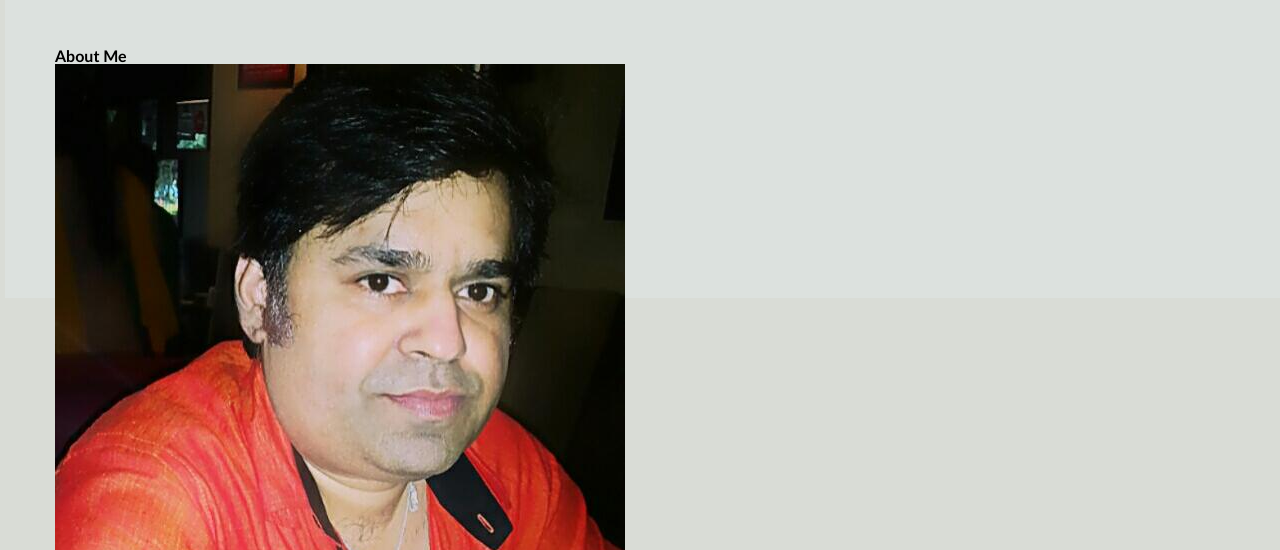
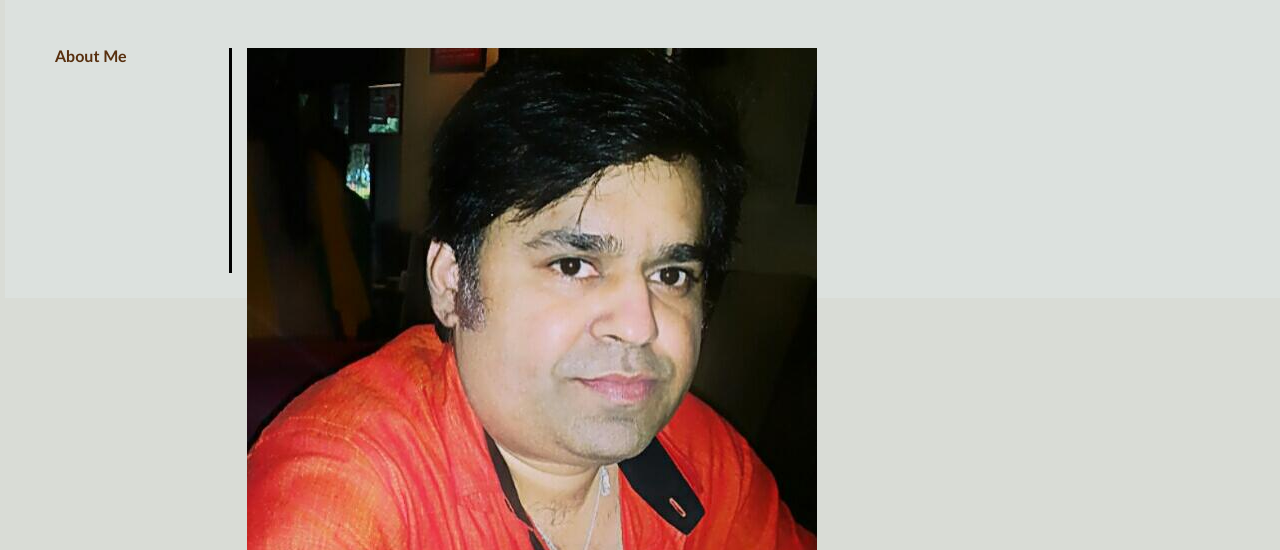
Before and after one commit to Amit-Ranjan22/Portfolio_Amitabh-Ranjan, a plain HTML site: page index.html in a window 1280 px wide. Shown: the part 250-800 px from the top of the page. Drawn offline with Linux system fonts and the light colour scheme.

Commit message:
add some style attribute to div .AboutMe-SubHeading like- float,margin,text color,border,height and width

```diff
--- a/style.css
+++ b/style.css
@@ -84,3 +84,15 @@ body {
   font-family: "Gill Sans", "Gill Sans MT", Calibri, "Trebuchet MS", sans-serif;
   background-color: #dce1de;
 }
+
+/* adding some properties values to div .AboutMe-SubHeading like
+   float:left, margin, text color, height width */
+.AboutMe-SubHeading {
+  float: left;
+  margin-bottom: 32px;
+  margin-right: 15px;
+  color: #582f0e;
+  border-right: solid black;
+  height: 225px;
+  width: 15%;
+}
```
